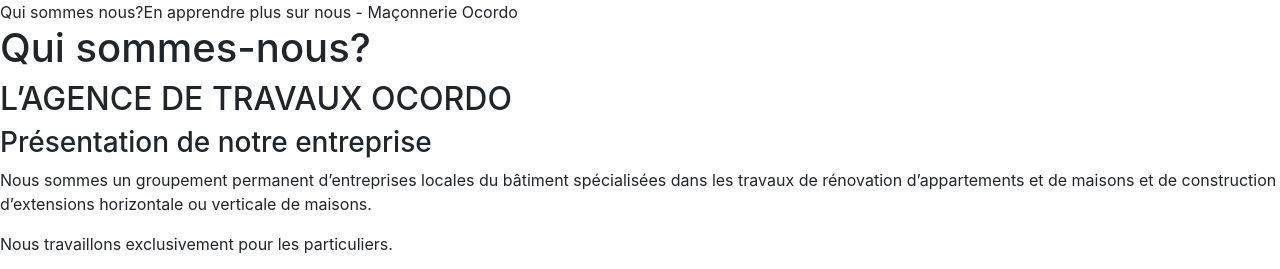
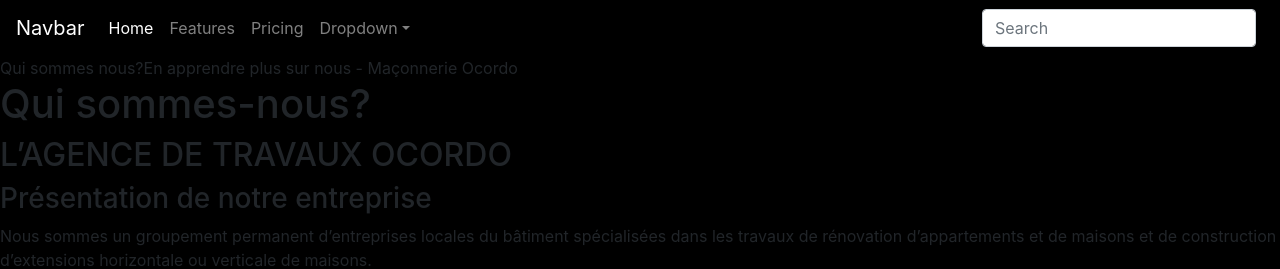
Before and after one commit to FabienMarti/LFJS-Projet-Groupe-PHP, a PHP site: page / in a window 1280 px wide. Shown: the top 269 px of the page. Run offline with PHP 8.4, Linux system fonts and the light colour scheme.

Commit message:
maj lewis

```diff
--- a/views/parts/header.php
+++ b/views/parts/header.php
@@ -3,8 +3,52 @@
 <head>
     <meta charset="UTF-8" />
     <meta name="viewport" content="width=device-width, initial-scale=1.0" />
+    <link rel="stylesheet" href="https://stackpath.bootstrapcdn.com/bootstrap/4.5.0/css/bootstrap.min.css" integrity="sha384-9aIt2nRpC12Uk9gS9baDl411NQApFmC26EwAOH8WgZl5MYYxFfc+NcPb1dKGj7Sk" crossorigin="anonymous" />
     <link type="text/css" href="assets/css/style.css" rel="stylesheet" />
-    <link rel="stylesheet" href="https://stackpath.bootstrapcdn.com/bootstrap/4.5.0/css/bootstrap.min.css" integrity="sha384-9aIt2nRpC12Uk9gS9baDl411NQApFmC26EwAOH8WgZl5MYYxFfc+NcPb1dKGj7Sk" crossorigin="anonymous" />
     <title><?= isset($title) ? $title : 'Non-défini' ?></title>
 </head>
 <body>
+    <!--Navbar-->
+    <nav class="navbar navbar-expand-lg navbar-dark primary-color">
+       <!-- Navbar brand -->
+       <a class="navbar-brand" href="#">Navbar</a>
+       <!-- Collapse button -->
+       <button class="navbar-toggler" type="button" data-toggle="collapse" data-target="#basicExampleNav" aria-controls="basicExampleNav" aria-expanded="false" aria-label="Toggle navigation">
+           <span class="navbar-toggler-icon"></span>
+       </button>
+       <!-- Collapsible content -->
+       <div class="collapse navbar-collapse" id="basicExampleNav">
+           <!-- Links -->
+           <ul class="navbar-nav mr-auto">
+               <li class="nav-item active">
+                   <a class="nav-link" href="#">Home
+                       <span class="sr-only">(current)</span>
+                   </a>
+               </li>
+               <li class="nav-item">
+                   <a class="nav-link" href="#">Features</a>
+               </li>
+               <li class="nav-item">
+                   <a class="nav-link" href="#">Pricing</a>
+               </li>
+               <!-- Dropdown -->
+               <li class="nav-item dropdown">
+                   <a class="nav-link dropdown-toggle" id="navbarDropdownMenuLink" data-toggle="dropdown"
+                       aria-haspopup="true" aria-expanded="false">Dropdown</a>
+                   <div class="dropdown-menu dropdown-primary" aria-labelledby="navbarDropdownMenuLink">
+                       <a class="dropdown-item" href="#">Action</a>
+                       <a class="dropdown-item" href="#">Another action</a>
+                       <a class="dropdown-item" href="#">Something else here</a>
+                   </div>
+               </li>
+           </ul>
+           <!-- Links -->
+           <form class="form-inline">
+               <div class="md-form my-0">
+                   <input class="form-control mr-sm-2" type="text" placeholder="Search" aria-label="Search">
+               </div>
+           </form>
+       </div>
+       <!-- Collapsible content -->
+    </nav>
+    <!--/.Navbar-->
```
Also changed, not shown: assets/css/style.css (renamed from assets/img/style.css).
